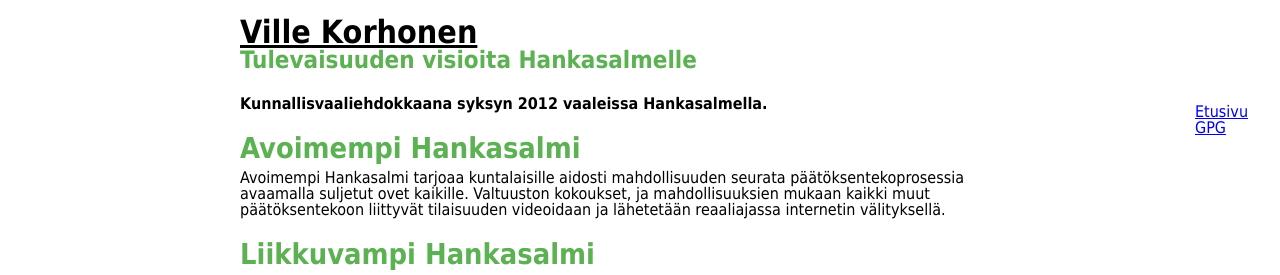
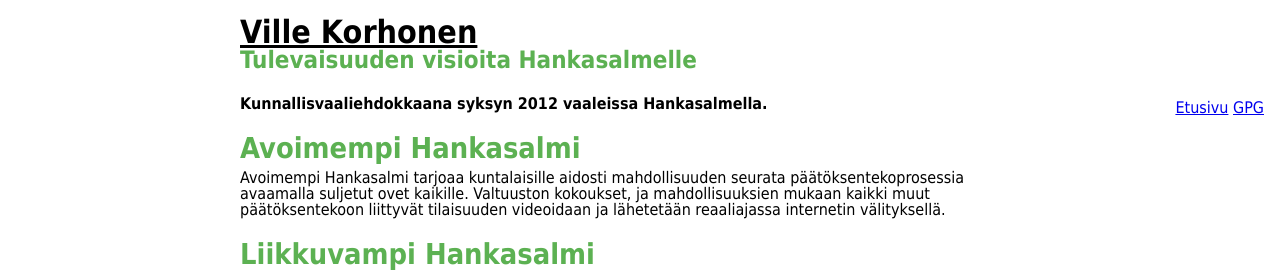
Before and after one commit to annavonzansen/ypcs.github.com, a Jekyll site: the page built from index.html, in a window 1280 px wide. Shown: the top 275 px of the page. Built offline with Jekyll 4.4.1, drawn with Linux system fonts in a browser that asks for light colours; nearby versions of some CDN libraries; library files that are not in the unit come from our copies; Markdown is read by kramdown in place of the engine named in the settings.

Commit message:
Main navigation: vertical -> horizontal

```diff
--- a/media/css/style.css
+++ b/media/css/style.css
@@ -86,6 +86,13 @@ header a:link {
   margin: 0 0 1em 1em;
   float: right;
 }
+#mainmenu ul {
+  list-style-type: none;
+  margin: 0.25em 0 0.25em 0;
+}
+#mainmenu ul li {
+  display: inline;
+}
 footer {
   clear: both;
   margin-top: 1.5em;
```
Also changed, not shown: media/css/style.less (+9 -0 lines).
